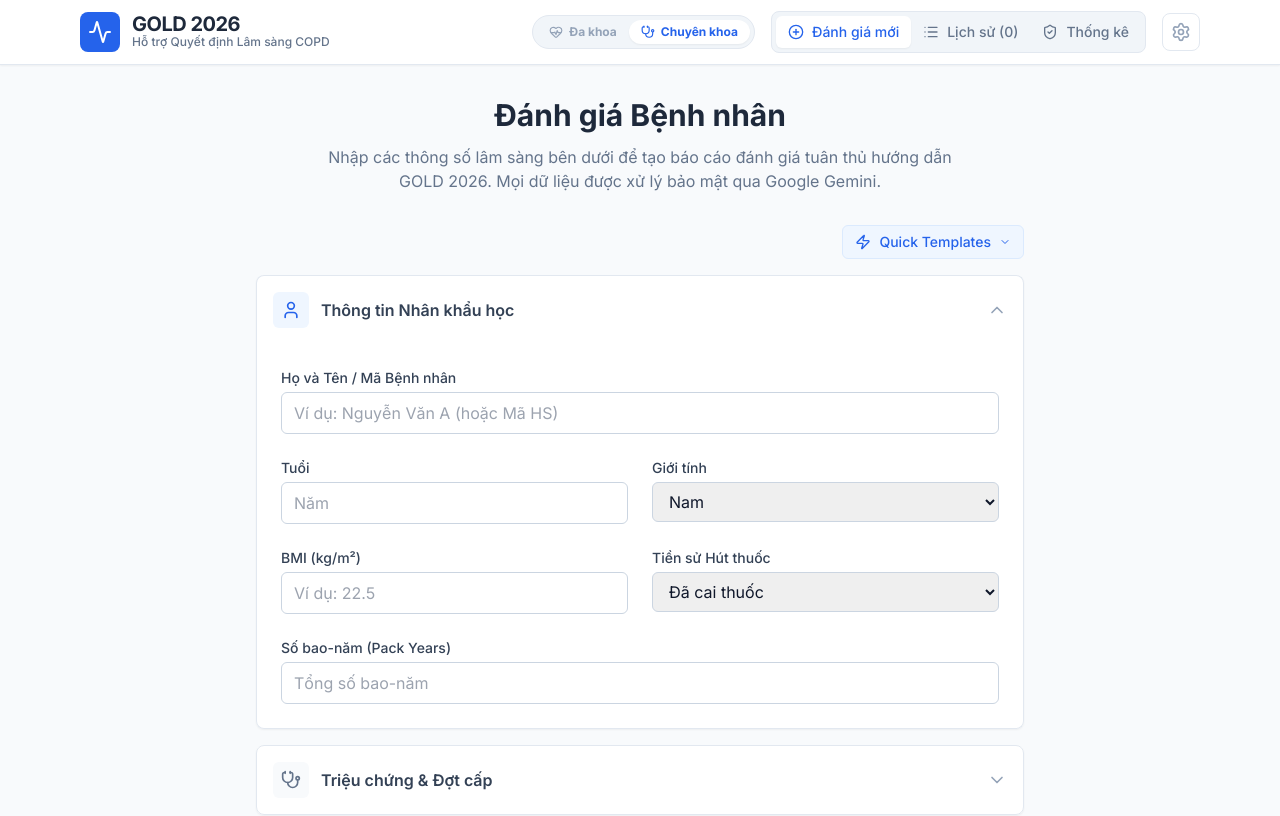
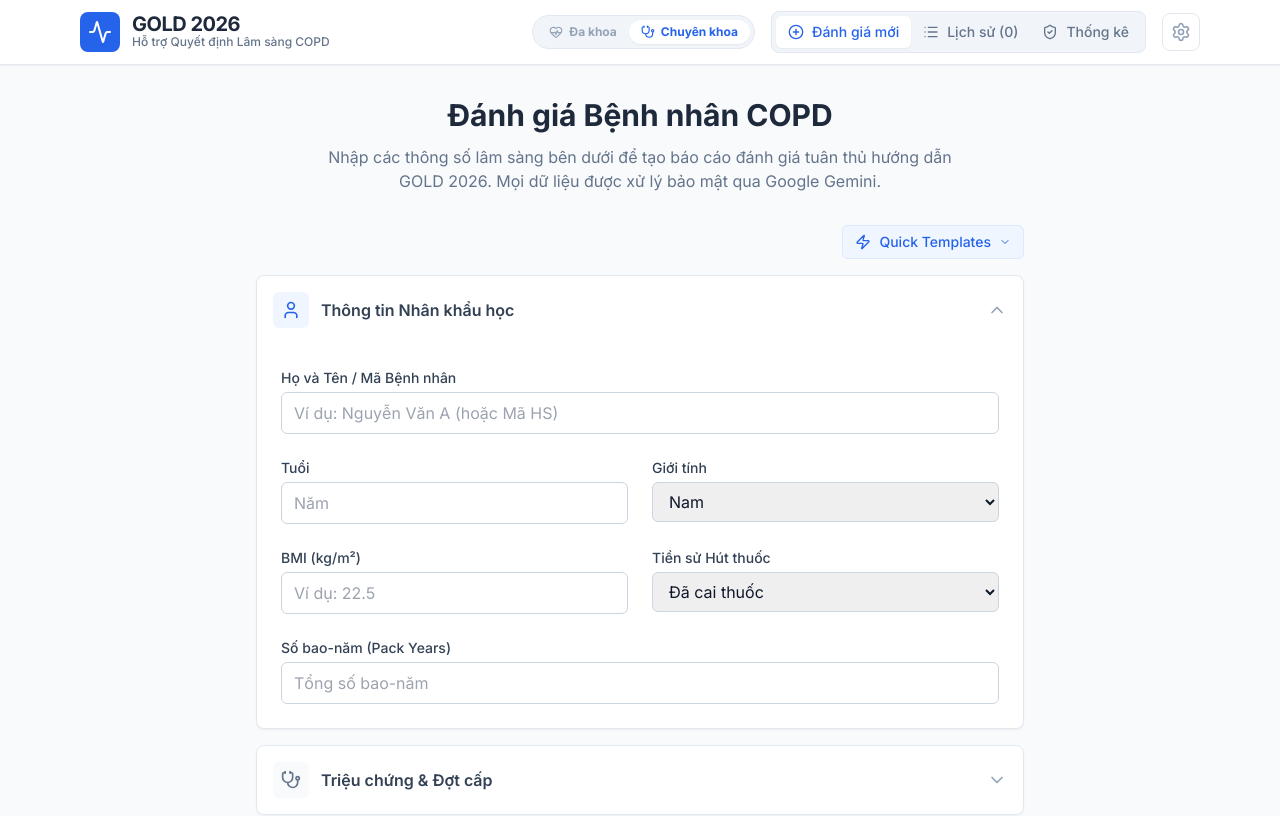
Before and after one commit to drvietcanh/copd, a React (Vite) app: page / in a window 1280 px wide. Shown: the top 816 px of the page. Built offline with nearby package versions, Linux system fonts and the light colour scheme.

Commit message:
Update heading to 'Đánh giá Bệnh nhân COPD'

```diff
--- a/App.tsx
+++ b/App.tsx
@@ -396,7 +396,7 @@ const App: React.FC = () => {
           !analysis ? (
             <div className="animate-fade-in">
                <div className="mb-8 text-center max-w-2xl mx-auto">
-                 <h2 className="text-3xl font-bold text-slate-800 mb-3">Đánh giá Bệnh nhân</h2>
+                 <h2 className="text-3xl font-bold text-slate-800 mb-3">Đánh giá Bệnh nhân COPD</h2>
                  <p className="text-slate-500 mb-4">
                    Nhập các thông số lâm sàng bên dưới để tạo báo cáo đánh giá tuân thủ hướng dẫn GOLD 2026.
                    Mọi dữ liệu được xử lý bảo mật qua Google Gemini.
```
